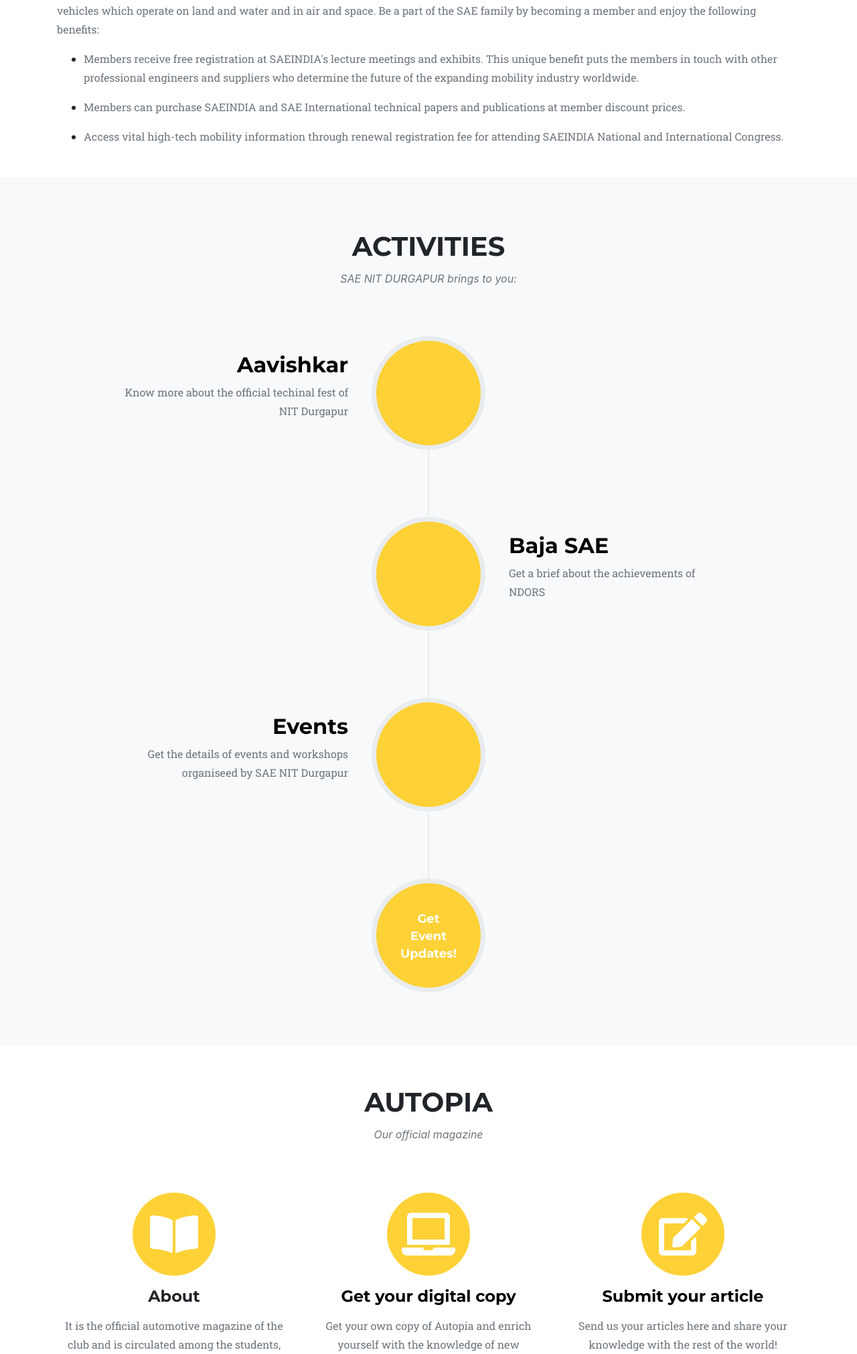
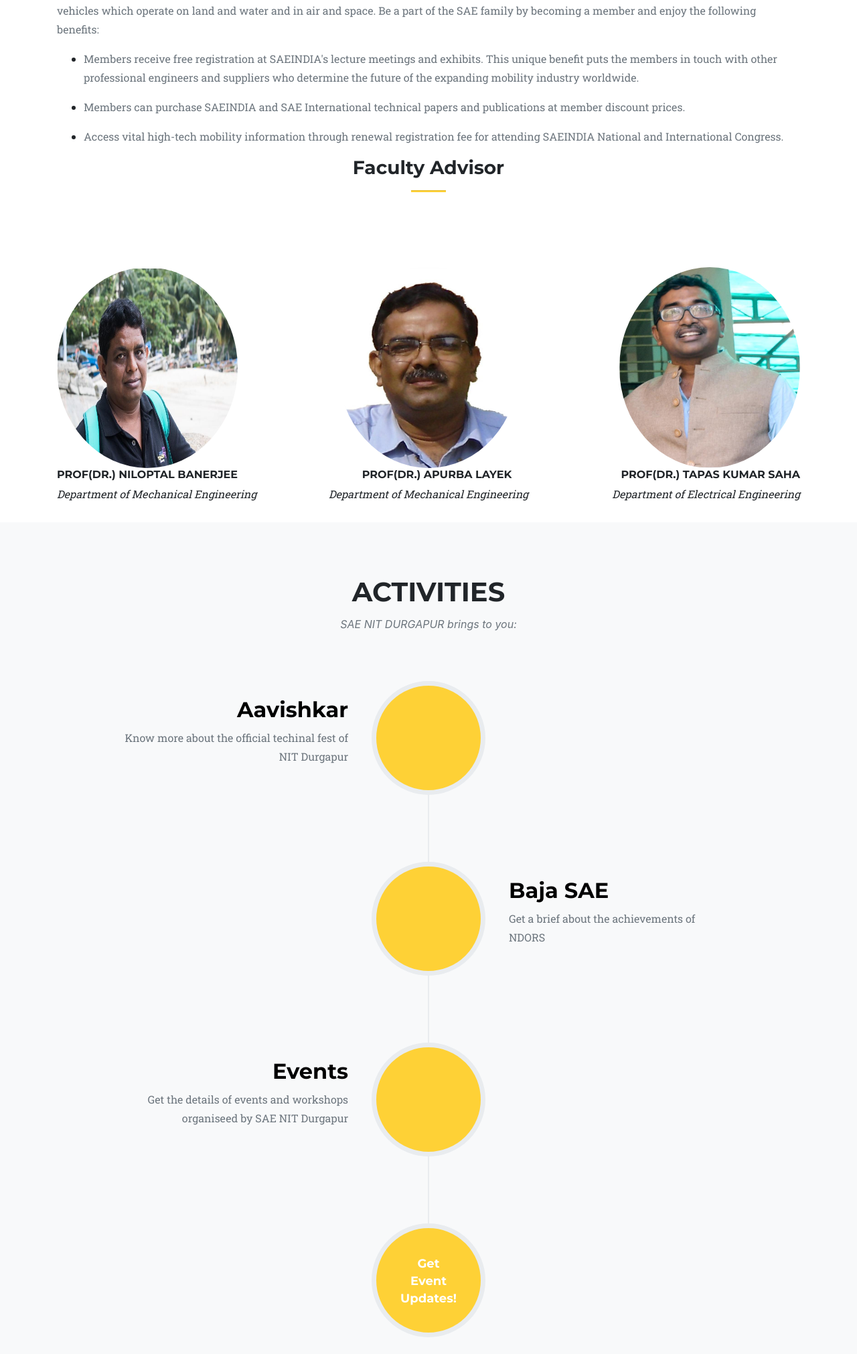
Before and after one commit to kgaurav123/SaeWebsiteNitD, a Django app: page / in a window 1280 px wide. Shown: the part 1272-3294 px from the top of the page at 67% size. Run offline with Django 3.2, Linux system fonts and the light colour scheme; some libraries are stand-ins or nearby versions; some web fonts are replaced.

Commit message:
faculty added

```diff
--- a/index/templates/index/home.html
+++ b/index/templates/index/home.html
@@ -118,6 +118,36 @@
                 <p class="text-muted">Access vital high-tech mobility information through renewal registration fee for attending SAEINDIA National and International Congress.</p>
             </li>
     </div>
+<h3 style="text-align: center">Faculty Advisor</h3>
+
+        <hr width="4%" style="height: 2px;background-color: #fed136;"><br><br>
+<div class="container" style="background-color: ">
+            <br><br>
+            <div class="row">
+                <!--  <h4 style="text-align: center;">Junior Fest Co-ordinators</h4>-->
+                <div class="col s12 m6 l3">
+                    <div class="team-des" style="text-align: left">
+
+                        <img class="mx-auto rounded-circle" src="{% static 'index/img/team/niloptal.jpeg' %}" id="imgframe" style="height: 300px;width: 270px;">
+                        <h6 style="padding-left: -5px"> PROF(DR.) NILOPTAL BANERJEE</h6><h7><i>Department of Mechanical Engineering</i></h7><br>
+                    </div>
+                </div>
+                <div class="col s12 m6 l3">
+                    <div class="team-des" style="text-align: center">
+
+                        <img class="mx-auto rounded-circle" src="{% static 'index/img/team/apurva.jpeg' %}" id="imgframe" style="height: 300px;width: 270px;">
+                        <h6 style="padding-left: 25px">PROF(DR.) APURBA LAYEK</h6><h7><i>Department of Mechanical Engineering</i></h7><br>
+                    </div>
+                </div>
+                <div class="col s12 m6 l3">
+                    <div class="team-des" style="text-align: right">
+
+                        <img class="mx-auto rounded-circle" src="{% static 'index/img/team/tapas.jpeg' %}" id="imgframe" style="height: 300px;width: 270px;">
+                        <h6 style="padding-left: 5px">PROF(DR.) TAPAS KUMAR SAHA</h6><h7><i>Department of Electrical Engineering</i></h7><br>
+                    </div>
+                </div>
+            </div>
+</div>
 
 </section>
 
```
Also changed, not shown: index/templates/index/allteam.html (+28 -14 lines), index/static/index/img/team/ambika.jpeg (added), index/static/index/img/team/apurva.jpeg (added), index/static/index/img/team/malobika.jpeg (added), index/static/index/img/team/niloptal.jpeg (added), index/static/index/img/team/tapas.jpeg (added).
